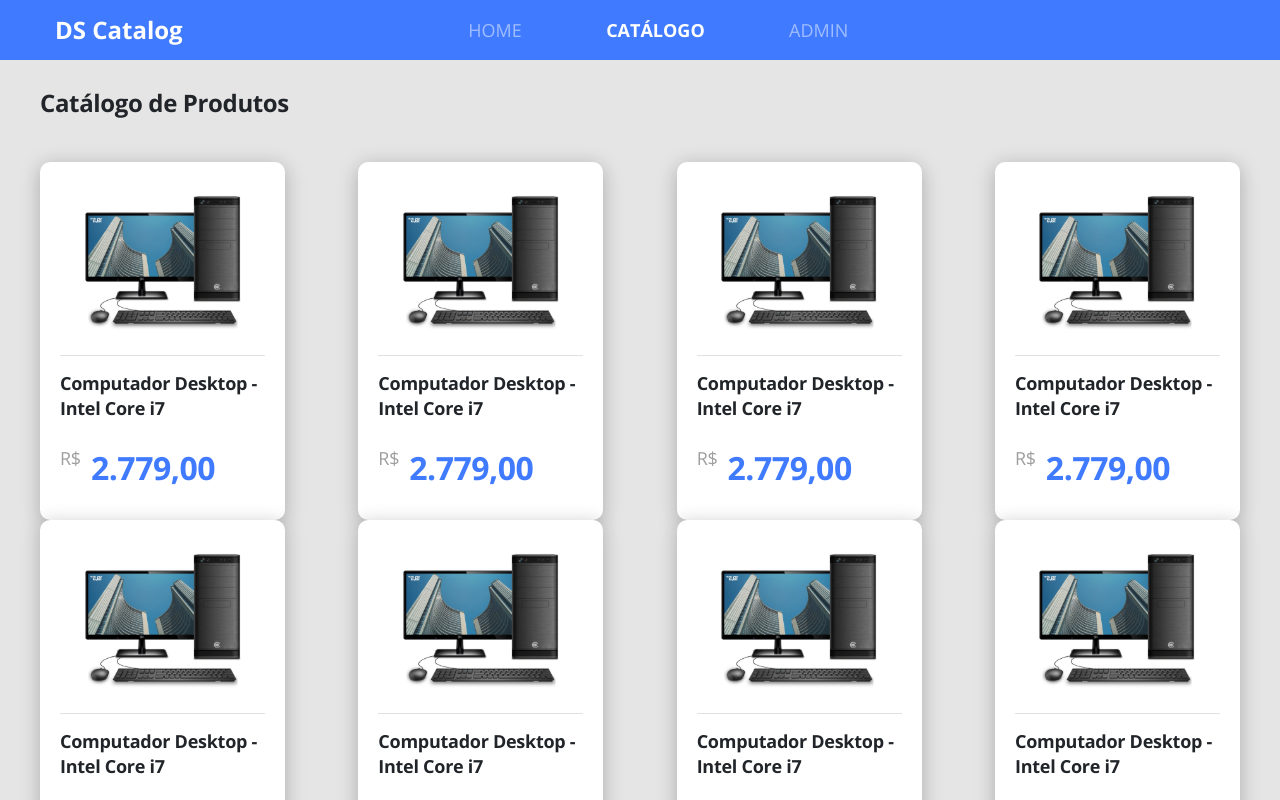
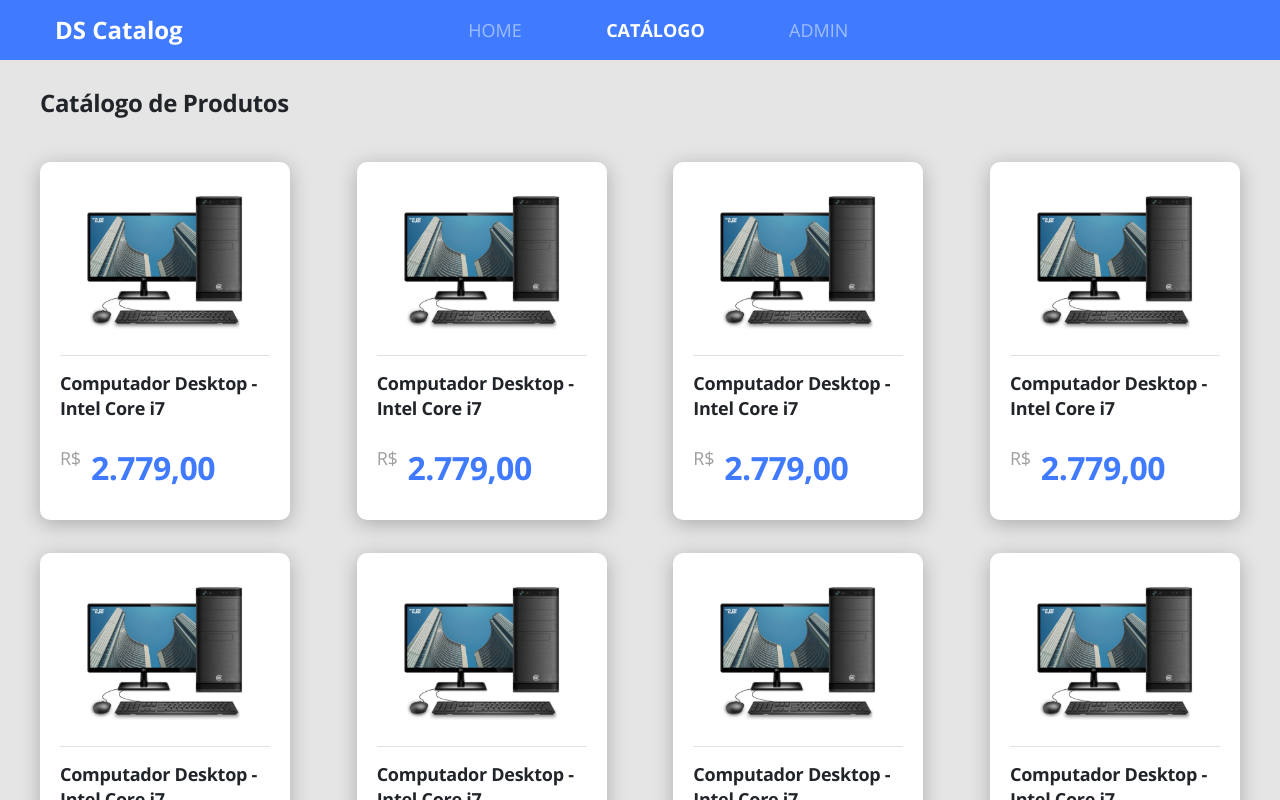
Before and after one commit to DiegoWanBorges/DsCatalog, a React (Create React App) app in the folder front-web/: page /catalog in a window 1280 px wide. Shown: the top 800 px of the page. Built offline with nearby package versions, Linux system fonts and the light colour scheme.

Commit message:
Catalog - Finish

```diff
--- a/front-web/src/pages/Catalog/components/ProductCard/styles.scss
+++ b/front-web/src/pages/Catalog/components/ProductCard/styles.scss
@@ -1,5 +1,4 @@
 .product-card{
-    width: 245px;
     padding: 20px 20px 30px 20px;
     text-align: center;
 }
--- a/front-web/src/pages/Catalog/styles.scss
+++ b/front-web/src/pages/Catalog/styles.scss
@@ -11,7 +11,8 @@
 }
 .catalog-produts{
     margin-top: 43px;
-    display: flex;
-    flex-wrap: wrap;
-    justify-content: space-between ;
+    display: grid;
+    grid-template-columns: repeat(auto-fill, 250px);
+    grid-gap: 33px 20px;
+    justify-content: space-between;
 }
```
